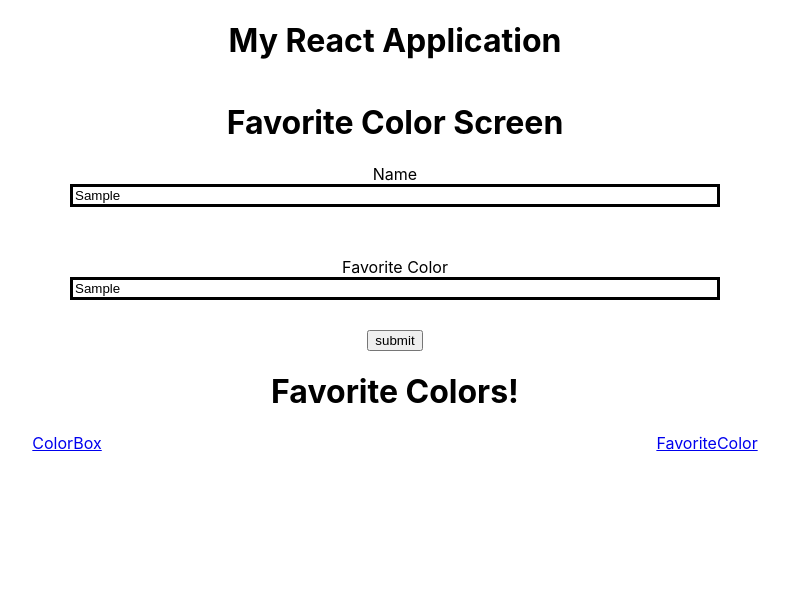
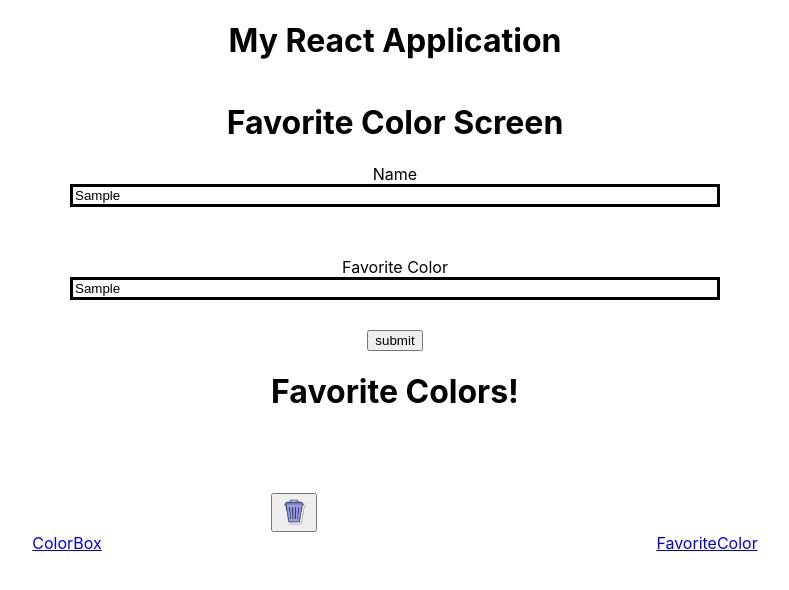
Before and after one commit to dannertech/color-app, a React (Create React App) app: page /favoritecolor in a window 1280 px wide. Both pictures are taken after typing "Sample", "Sample" into the empty fields and a click on the input "submit". Shown: the top 590 px of the page, without its empty margins (245-1034 px from the left). Built offline with nearby package versions, Linux system fonts and the light colour scheme.

Commit message:
delete functionality works

```diff
--- a/src/app/components/FavoriteColorCard.tsx
+++ b/src/app/components/FavoriteColorCard.tsx
@@ -8,8 +8,10 @@ const FavoriteColorCard = ({name, id, color} : FavoriteColorUser) => {
 
     return(
         <div style={{height: 100, width: 200, backgroundColor: `${color}`}}>
-            <h1>{name}</h1>
-            <img src={require('../icons/icons8-delete-100.png')} alt="Delete"/>
+            <h1 style={{color: 'white'}}>{name}</h1>
+            <button onClick={() => dispatch(deleteUser(id))}>
+            <img src={require('../icons/icons8-delete-100.png')} alt="Delete" style={{height: 30, width: 30}}/>
+            </button>
         </div>
     )
 };
--- a/src/app/features/FavoriteColorSlice.ts
+++ b/src/app/features/FavoriteColorSlice.ts
@@ -23,10 +23,14 @@ const FavoriteColorSlice = createSlice({
     initialState,
     reducers: {
         addUser: (state, action: PayloadAction<FavoriteColorUser>) => {
+            console.log("here")
             state.data.push(action.payload)
+
         },
         deleteUser: (state, action: PayloadAction<number>) => {
-            state.data.map((user) => user.id !== action.payload)
+
+            const newArray = state.data.filter((x) => x.id !== action.payload)
+            state.data = newArray;
         }
     }
 
--- a/src/app/screens/FavoriteColor.tsx
+++ b/src/app/screens/FavoriteColor.tsx
@@ -13,7 +13,7 @@ const FavoriteColor = () => {
     const [nameInput, setNameInput] = useState('');
     const [colorInput, setColorInput] = useState('');
 
-
+    console.log(state)
 
     return (
         <div style={{display: 'flex', flexDirection: 'column', alignItems: 'center'}}>
@@ -22,7 +22,7 @@ const FavoriteColor = () => {
         <input type="text" style={{width: '50%', border: 3, borderStyle: 'solid'}} title="Name" onChange={(e) => setNameInput(e.target.value)} value={nameInput}></input>
         <label style={{marginTop: 50}}>Favorite Color</label>
         <input type="text" style={{width: '50%',border: 3, borderStyle: 'solid'}} onChange={(e) => setColorInput(e.target.value)} value={colorInput}></input>
-        <input type="submit" value="submit" style={{marginTop: 30}} onSubmit={() => dispatch(addUser({name: nameInput, color: colorInput, id: Math.floor(Math.random() * 20000000)}))}></input>
+        <input type="submit" value="submit" style={{marginTop: 30}} onClick={() => dispatch(addUser({name: nameInput, color: colorInput, id: Math.floor(Math.random() * 20000000)}))}></input>
         <div>
             <h1>Favorite Colors!</h1>
             {state.data.map((item) => {
```
